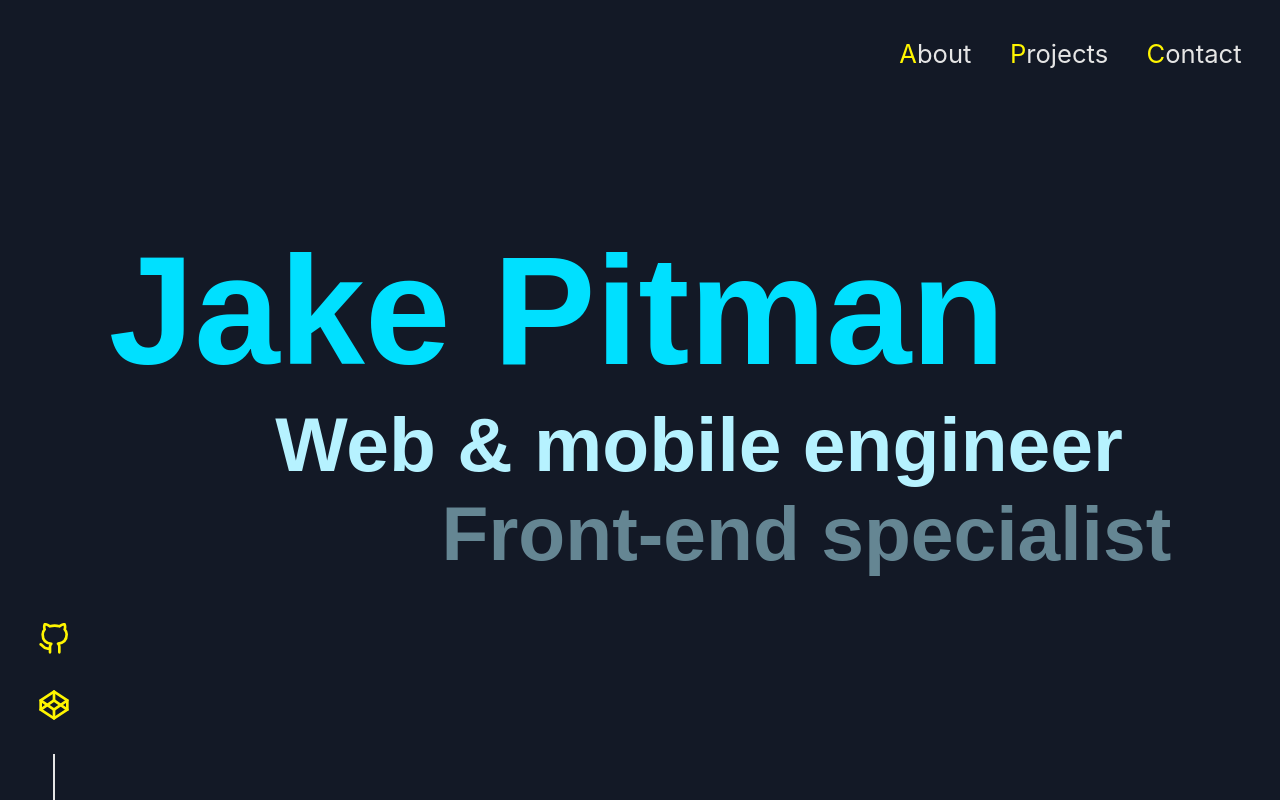
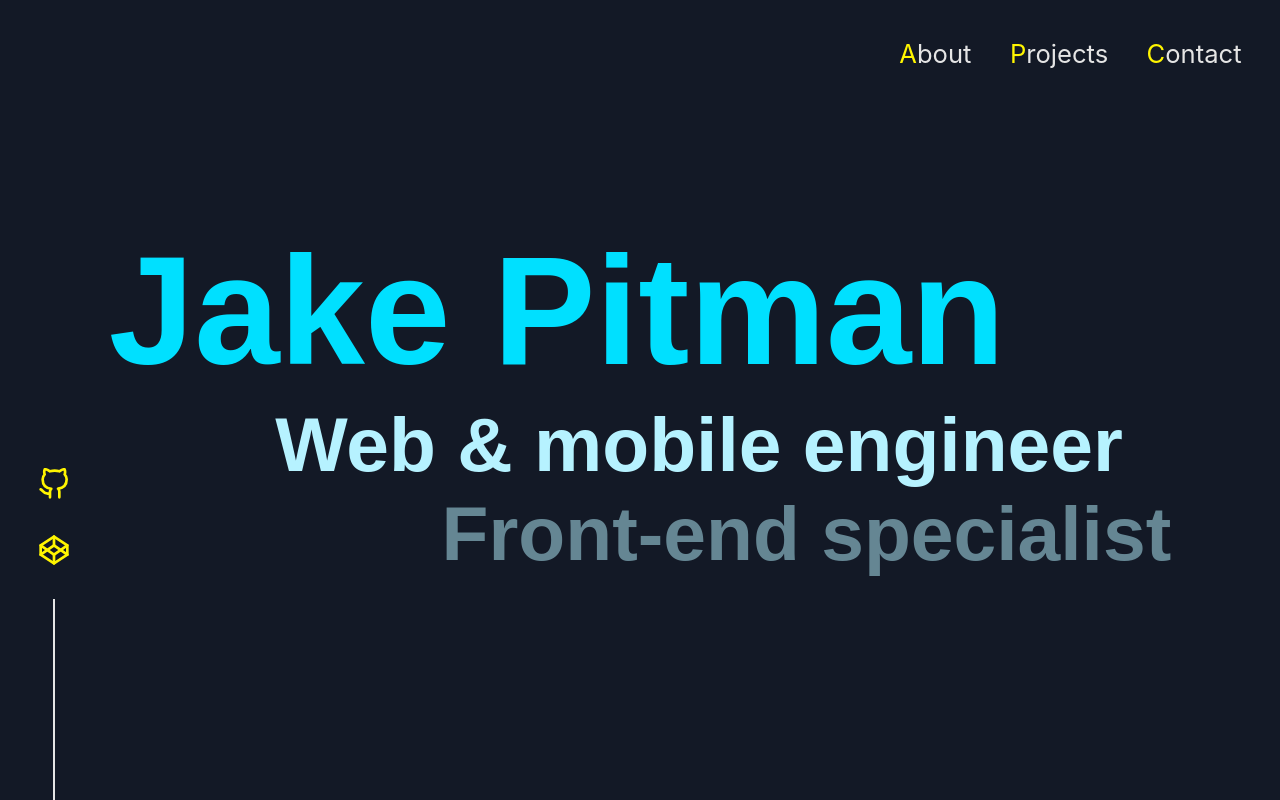
Before and after one commit to JakePitman/moreaporia, a React (Create React App) app: page / in a window 1280 px wide. Built offline with nearby package versions, Linux system fonts and the light colour scheme; a web font is replaced by a local one.

Commit message:
Make footer icons container absolute & give min height

```diff
--- a/src/components/LandingPage/LandingPage.module.scss
+++ b/src/components/LandingPage/LandingPage.module.scss
@@ -77,6 +77,7 @@
 .footer {
   flex: 1;
   width: 100%;
+  position: relative;
 }
 
 .iconsContainer {
@@ -87,6 +88,7 @@
   align-items: center;
   justify-content: flex-end;
   margin-left: 3vw;
+  position: absolute;
 }
 
 .iconWrapper {
@@ -102,10 +104,11 @@
 }
 
 .footerLine {
-  height: 40px;
   outline: 1px solid $offWhite;
   flex: 0.5;
+  min-height: 200px;
   @media (max-width: $breakpointTablet) {
     flex: 0.3;
+    min-height: 0;
   }
 }
```
